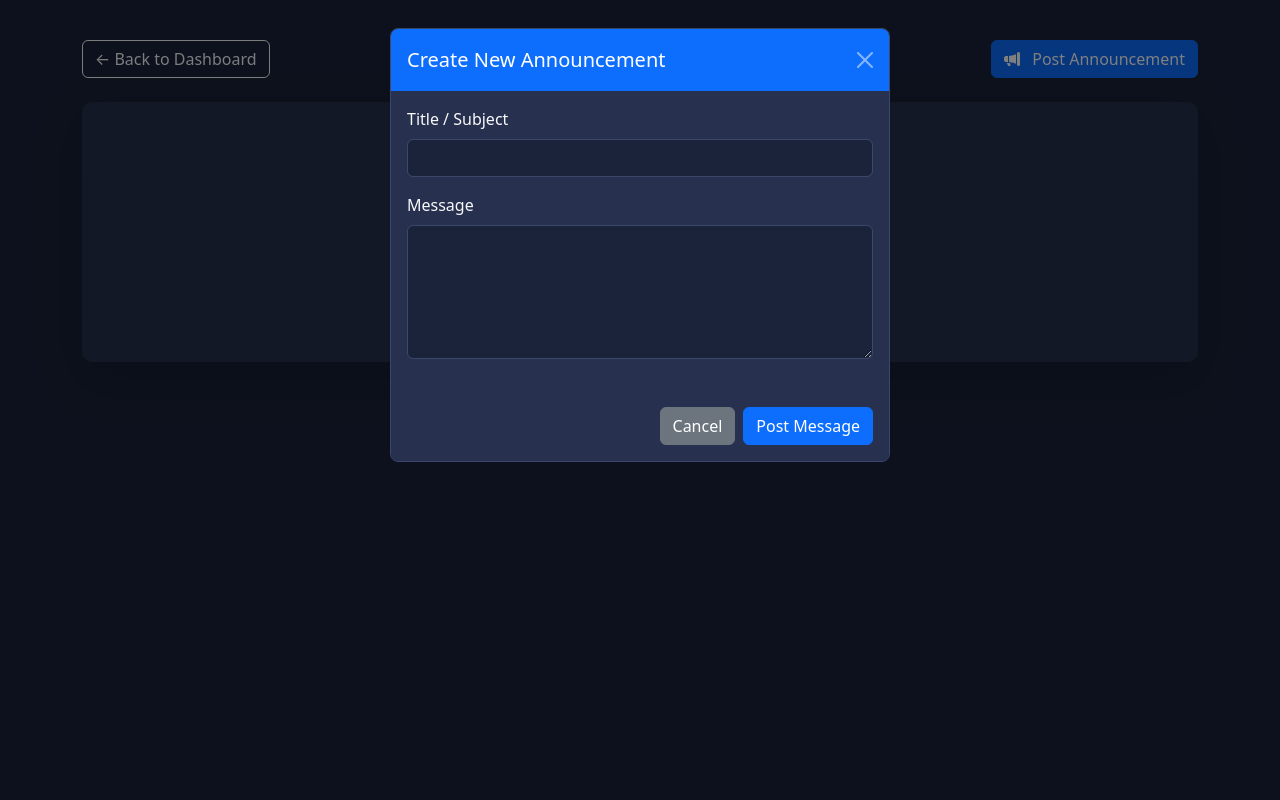
After one commit to Aizen0303/hotel-payroll-system, a PHP site: page /pages/announcements.php in a window 1280 px wide, after a click on "Post Announcement". The commit adds this page. Run offline with PHP 8.4, Linux system fonts and the light colour scheme; the visitor is signed in with stand-in values (Sample User, id 1); data that the repository does not hold is empty.

Commit message:
Add company announcements module

```diff
--- a/includes/header.php
+++ b/includes/header.php
@@ -11,8 +11,8 @@
 </head>
 <body class="bg-light">
     <nav class="navbar navbar-expand-lg navbar-dark bg-dark mb-4">
-        <div class="container">
+        <div class="container-fluid px-0">
             <a class="navbar-brand" href="#">Hotel Payroll System</a>
         </div>
     </nav>
-    <div class="container">
+   <div class="container-fluid px-0">
--- /dev/null
+++ b/pages/announcements.php
@@ -0,0 +1,105 @@
+<?php
+session_start();
+require_once '../config/db.php';
+
+// Security Guard
+if (!isset($_SESSION['user_id'])) {
+    header("Location: login.php");
+    exit();
+}
+
+// Fetch all announcements, joined with the users table to get the author's name
+$sql = "SELECT a.*, u.username FROM announcements a
+        JOIN users u ON a.user_id = u.id
+        ORDER BY a.created_at DESC";
+$stmt = $conn->query($sql);
+$announcements = $stmt->fetchAll(PDO::FETCH_ASSOC);
+?>
+<!DOCTYPE html>
+<html lang="en">
+<head>
+    <meta charset="UTF-8">
+    <title>Announcements - Hotel Payroll</title>
+    <link href="https://cdn.jsdelivr.net/npm/bootstrap@5.3.3/dist/css/bootstrap.min.css" rel="stylesheet">
+    <link rel="stylesheet" href="https://cdn.jsdelivr.net/npm/bootstrap-icons@1.11.3/font/bootstrap-icons.min.css">
+    <style>
+        body { background-color: #1a233a; color: #fff; padding: 40px 0; }
+        .card { background-color: #27314f; border: none; border-radius: 10px; }
+        .announcement-card { background-color: #1a233a; border: 1px solid #3b476b; border-left: 4px solid #8b5cf6; }
+        .modal-content { background-color: #27314f; color: #fff; border: 1px solid #3b476b; }
+    </style>
+</head>
+<body>
+    <div class="container">
+        <div class="d-flex justify-content-between align-items-center mb-4">
+            <a href="../index.php" class="btn btn-outline-light">&larr; Back to Dashboard</a>
+            <h4 class="m-0">Company Announcements</h4>
+            <?php if ($_SESSION['role'] === 'admin'): ?>
+                <button class="btn btn-primary" data-bs-toggle="modal" data-bs-target="#postModal">
+                    <i class="bi bi-megaphone-fill me-2"></i> Post Announcement
+                </button>
+            <?php endif; ?>
+        </div>
+
+        <?php if (isset($_GET['success'])): ?>
+            <div class="alert alert-success py-2"><?php echo htmlspecialchars($_GET['success']); ?></div>
+        <?php endif; ?>
+
+        <div class="card p-4 shadow-lg">
+            <?php if (count($announcements) > 0): ?>
+                <div class="row g-4">
+                    <?php foreach ($announcements as $post): ?>
+                        <div class="col-12">
+                            <div class="card p-4 announcement-card shadow-sm">
+                                <div class="d-flex justify-content-between align-items-start mb-2">
+                                    <h5 class="fw-bold m-0 text-white"><?php echo htmlspecialchars($post['title']); ?></h5>
+                                    <small class="text-muted"><?php echo date('M d, Y h:i A', strtotime($post['created_at'])); ?></small>
+                                </div>
+                                <p class="text-light mb-3" style="white-space: pre-wrap;"><?php echo htmlspecialchars($post['message']); ?></p>
+                                <div class="text-muted small">
+                                    <i class="bi bi-person-circle me-1"></i> Posted by <strong><?php echo htmlspecialchars($post['username']); ?></strong>
+                                </div>
+                            </div>
+                        </div>
+                    <?php endforeach; ?>
+                </div>
+            <?php else: ?>
+                <div class="text-center py-5 text-muted">
+                    <i class="bi bi-inbox fs-1 d-block mb-3"></i>
+                    <p>No announcements have been posted yet.</p>
+                </div>
+            <?php endif; ?>
+        </div>
+    </div>
+
+    <!-- Post Announcement Modal -->
+    <div class="modal fade" id="postModal" tabindex="-1">
+        <div class="modal-dialog">
+            <div class="modal-content">
+                <div class="modal-header bg-primary text-white border-0">
+                    <h5 class="modal-title">Create New Announcement</h5>
+                    <button type="button" class="btn-close btn-close-white" data-bs-dismiss="modal"></button>
+                </div>
+                <form action="../controllers/post_announcement.php" method="POST">
+                    <div class="modal-body border-0 text-start">
+                        <div class="mb-3">
+                            <label class="form-label text-light">Title / Subject</label>
+                            <input type="text" name="title" class="form-control" style="background-color: #1a233a; color: #fff; border: 1px solid #3b476b;" required>
+                        </div>
+                        <div class="mb-3">
+                            <label class="form-label text-light">Message</label>
+                            <textarea name="message" class="form-control" rows="5" style="background-color: #1a233a; color: #fff; border: 1px solid #3b476b;" required></textarea>
+                        </div>
+                    </div>
+                    <div class="modal-footer border-0">
+                        <button type="button" class="btn btn-secondary" data-bs-dismiss="modal">Cancel</button>
+                        <button type="submit" class="btn btn-primary">Post Message</button>
+                    </div>
+                </form>
+            </div>
+        </div>
+    </div>
+
+    <script src="https://cdn.jsdelivr.net/npm/bootstrap@5.3.3/dist/js/bootstrap.bundle.min.js"></script>
+</body>
+</html>
--- a/pages/payroll.php
+++ b/pages/payroll.php
@@ -9,15 +9,12 @@ if (!isset($_SESSION['user_id'])) {
 }
 
 $filter_month = isset($_GET['month_filter']) ? $_GET['month_filter'] : date('Y-m');
-
-// Core Payroll Engine: Now counts both Present and Late as worked days, and isolates Late days for deductions
 $sql = "SELECT e.id, e.first_name, e.last_name, e.department, e.basic_daily_rate,
-               (SELECT COUNT(id) FROM attendance WHERE employee_id = e.id AND status IN ('Present', 'Late') AND DATE_FORMAT(attendance_date, '%Y-%m') = :filter_month) as days_worked,
+               (SELECT COUNT(id) FROM attendance WHERE employee_id = e.id AND status IN ('Present', 'Late', 'On Leave') AND DATE_FORMAT(attendance_date, '%Y-%m') = :filter_month) as days_worked,
                (SELECT COUNT(id) FROM attendance WHERE employee_id = e.id AND status = 'Late' AND DATE_FORMAT(attendance_date, '%Y-%m') = :filter_month) as days_late,
                (SELECT COALESCE(amount, 0) FROM bonuses WHERE employee_id = e.id AND bonus_month = :filter_month) as bonus
         FROM employees e
         ORDER BY e.first_name ASC";
-
 $stmt = $conn->prepare($sql);
 $stmt->execute([':filter_month' => $filter_month]);
 $payroll_data = $stmt->fetchAll(PDO::FETCH_ASSOC);
```
Also changed, not shown: controllers/post_announcement.php (added, +32 -0 lines), controllers/update_leave.php (+19 -1 lines), index.php (+86 -39 lines).
